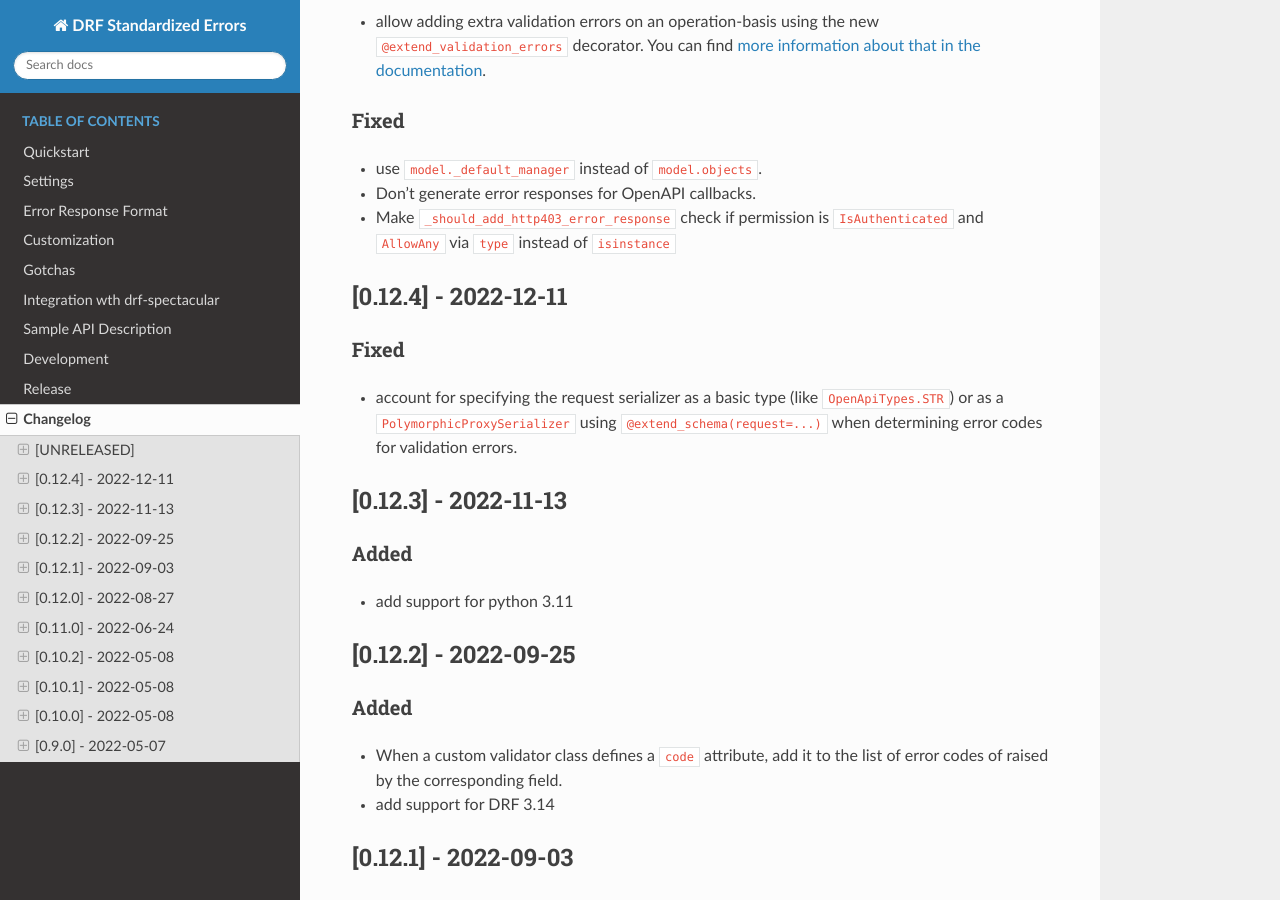
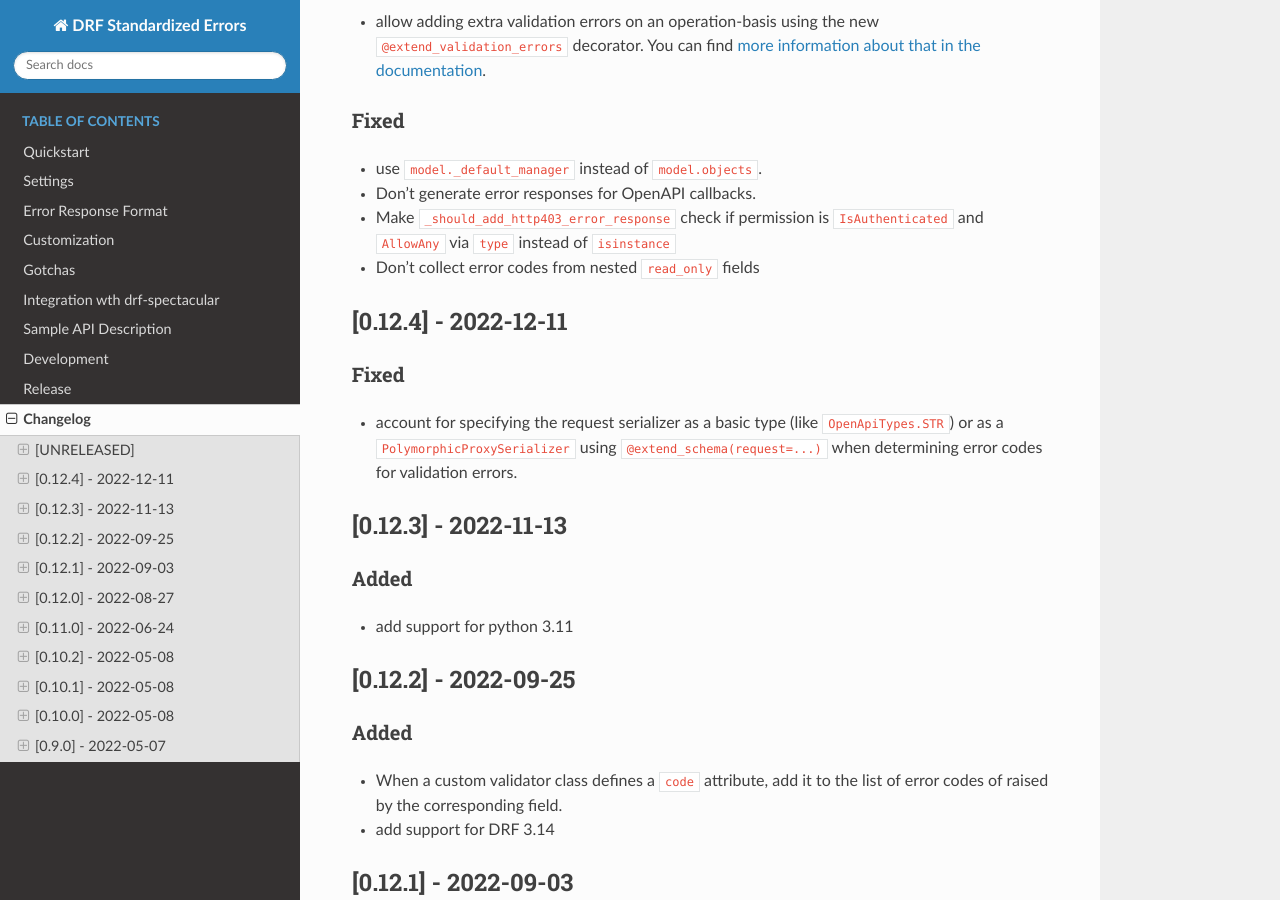
Before and after one commit to ghazi-git/drf-standardized-errors, a Sphinx documentation site: the page built from docs/changelog.md, in a window 1280 px wide and 900 px high, scrolled down 352 px. Built offline with Sphinx 7.4.7 and the Read the Docs theme 2.0.0, drawn with Linux system fonts in a browser that asks for light colours.

Commit message:
add changelog entry for work on #30

```diff
--- a/docs/changelog.md
+++ b/docs/changelog.md
@@ -14,6 +14,8 @@ You can find [more information about that in the documentation](openapi.md#custo
 - Don't generate error responses for OpenAPI callbacks.
 - Make `_should_add_http403_error_response` check if permission is `IsAuthenticated` and
 `AllowAny` via `type` instead of `isinstance`
+- Don't collect error codes from nested `read_only` fields
+
 ## [0.12.4] - 2022-12-11
 ### Fixed
 - account for specifying the request serializer as a basic type (like `OpenApiTypes.STR`) or as a
```
